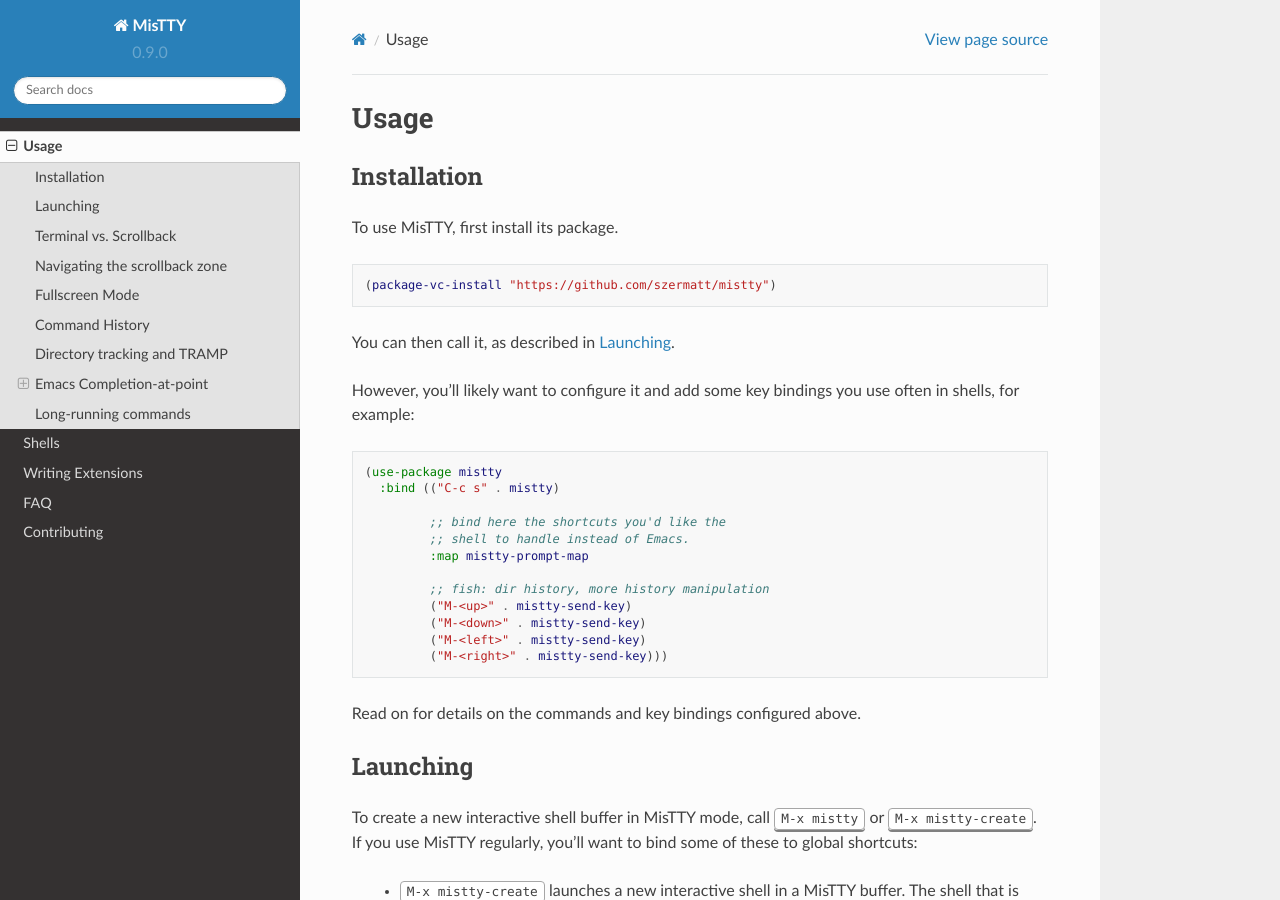
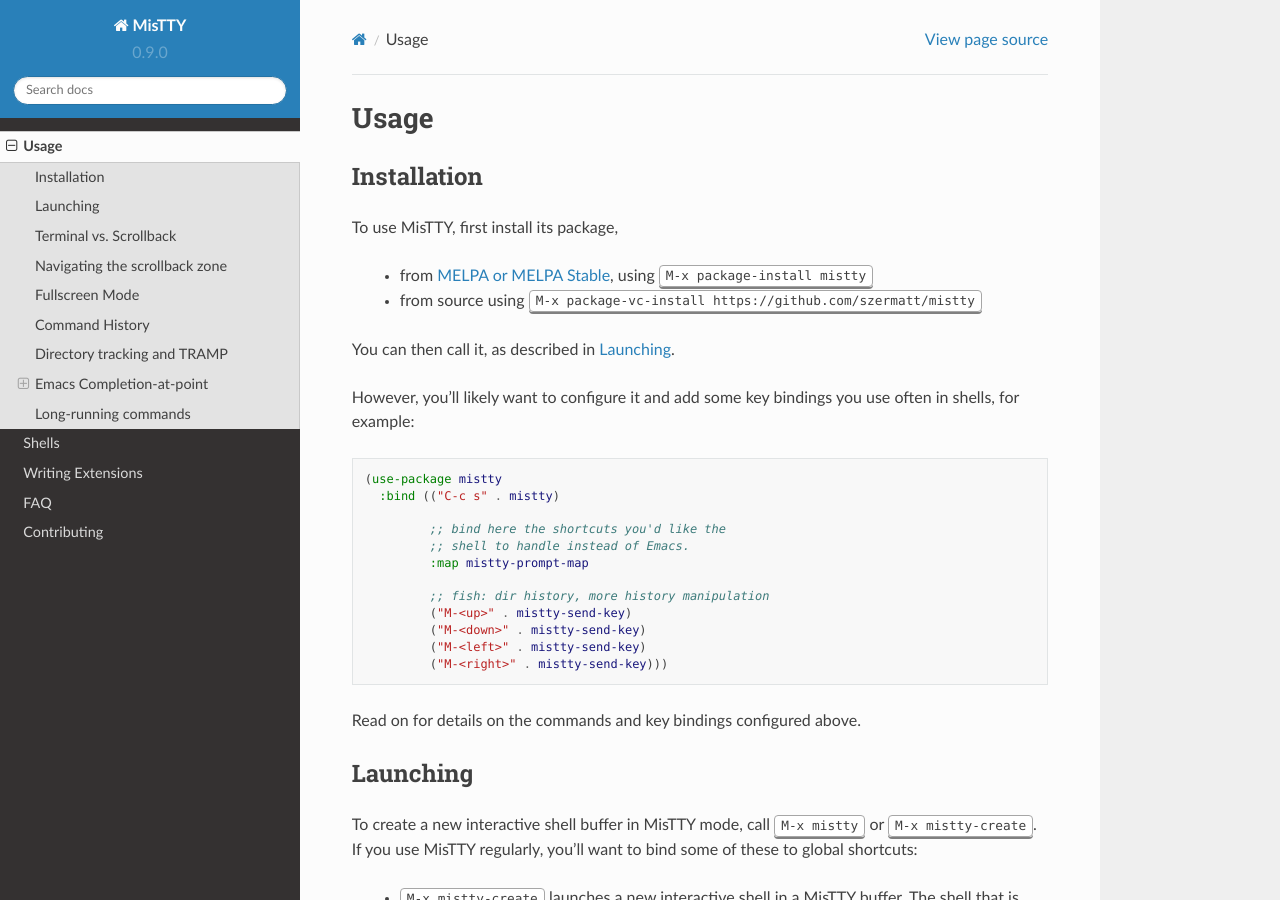
Before and after one commit to szermatt/mistty, a Sphinx documentation site: the page built from docs/source/usage.rst, in a window 1280 px wide and 900 px high. Built offline with Sphinx 7.4.7 and the Read the Docs theme 2.0.0, drawn with Linux system fonts in a browser that asks for light colours.

Commit message:
Mention melpa in the installation section.

```diff
--- a/docs/source/usage.rst
+++ b/docs/source/usage.rst
@@ -6,11 +6,12 @@
 Installation
 ------------
 
-To use MisTTY, first install its package.
+To use MisTTY, first install its package,
 
-.. code-block:: elisp
-
-    (package-vc-install "https://github.com/szermatt/mistty")
+ - from `MELPA or MELPA Stable
+   <https://melpa.org/#/getting-started>`_, using :kbd:`M-x
+   package-install mistty`
+ - from source using :kbd:`M-x package-vc-install https://github.com/szermatt/mistty`
 
 You can then call it, as described in :ref:`launching`.
 
```
